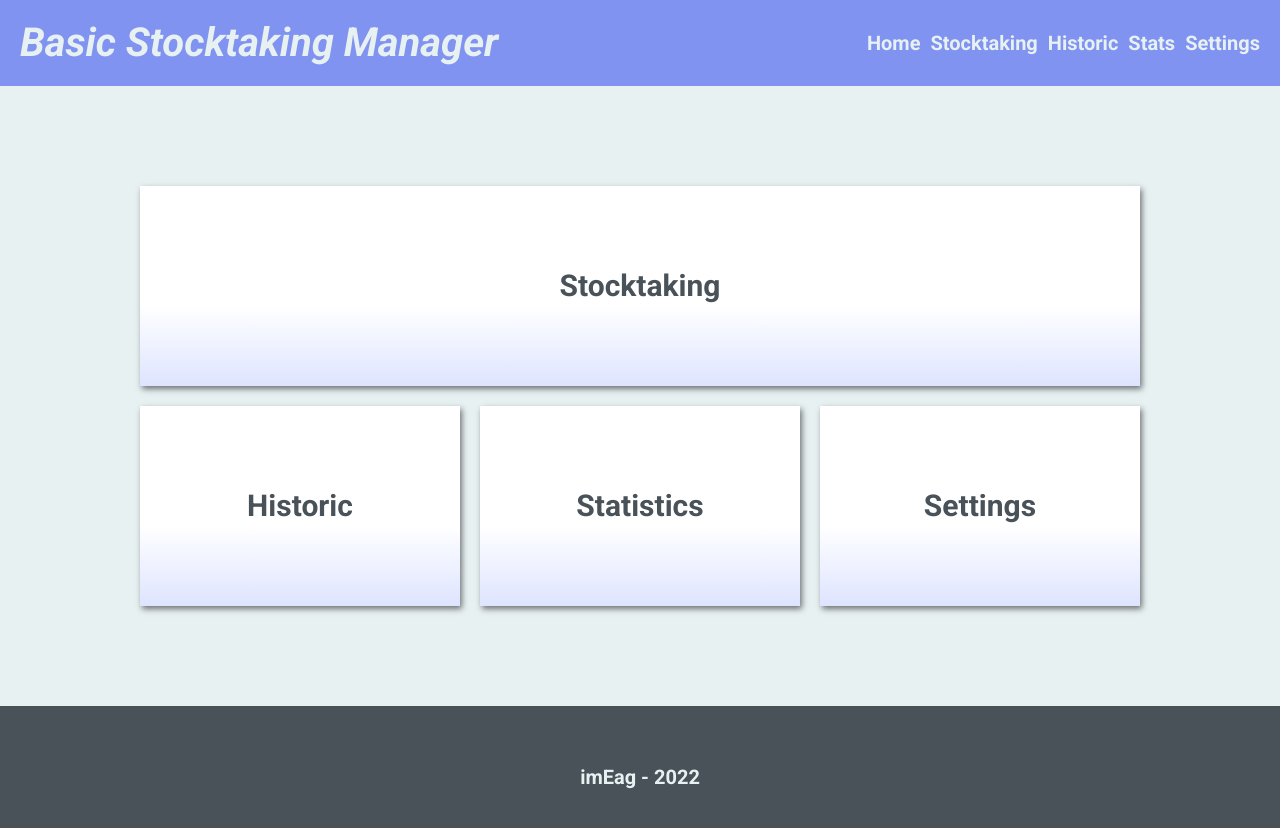
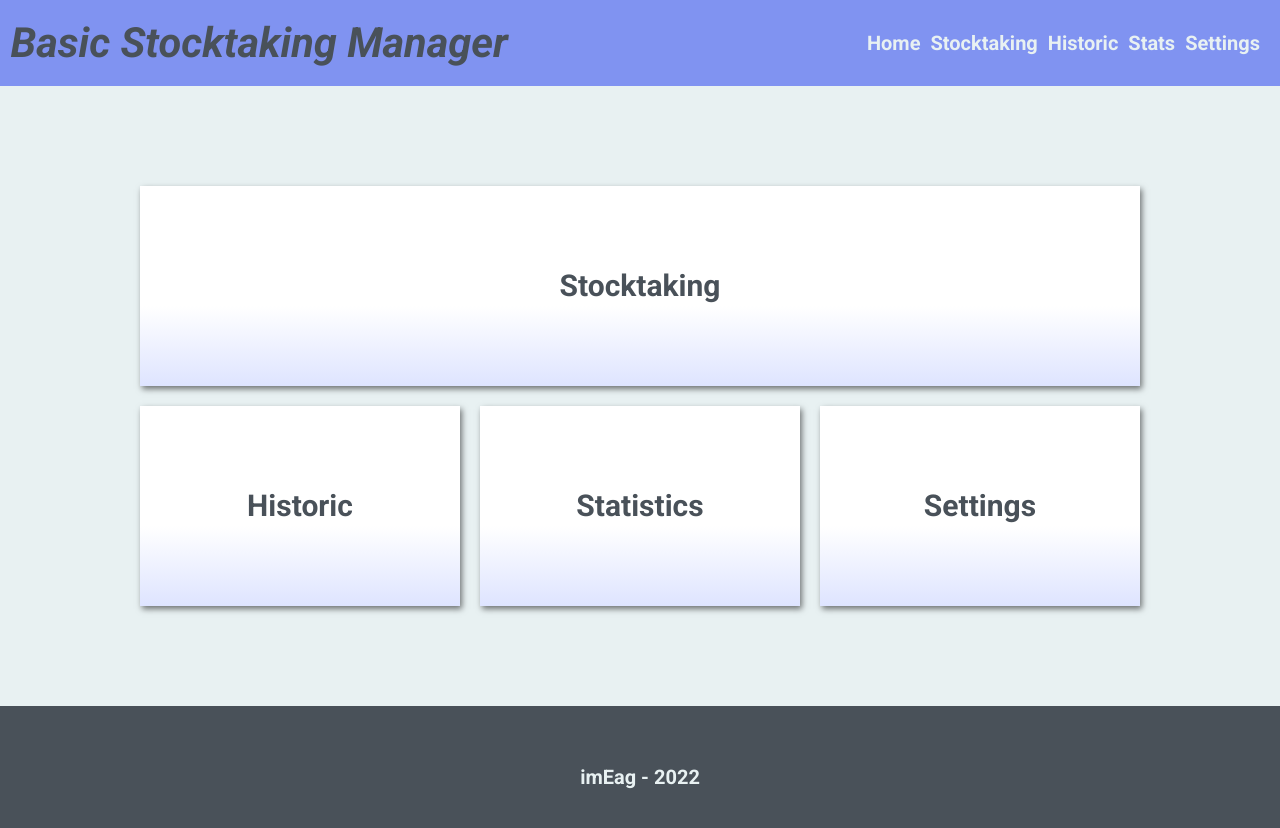
Before and after one commit to imEag/basicStocktakingManager, an Angular app: page / in a window 1280 px wide. Shown: the top 828 px of the page. Built offline with nearby package versions, Linux system fonts and the light colour scheme.

Commit message:
minor changes were made to header title and nav bar: now they have a hover effect

```diff
--- a/src/app/header/header.component.css
+++ b/src/app/header/header.component.css
@@ -14,4 +14,10 @@
     padding: 2rem;
     font-size: var(--bigger-font);
     font-style: italic;
+    transition: all 300ms ease-in-out;
 }
+
+.header__title:hover {
+    color: var(--gray);
+    transform: scale(1.04);
+}
--- a/src/app/nav/nav.component.css
+++ b/src/app/nav/nav.component.css
@@ -9,4 +9,10 @@
     text-decoration: none;
     font-size: var(--regular-font);
     font-weight: var(--bold-weight);
+    transition: all 300ms ease-in-out;
 }
+
+.nav__a:hover {
+    color: var(--gray);
+    transform: scale(1.1);
+}
```
